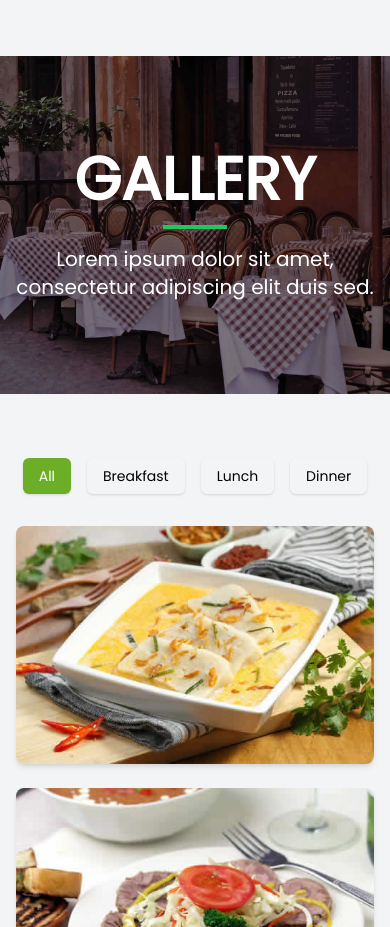
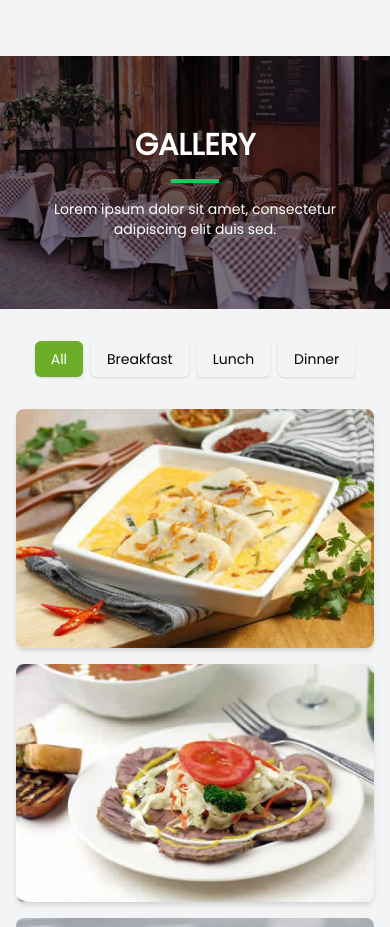
Before and after one commit to MarioBarrera14/TiendaTouche, a Next.js app: page / in a window 390 px wide. Shown: the part 4580-5507 px from the top of the page. Built offline with nearby package versions, Linux system fonts and the light colour scheme.

Commit message:
first commit

```diff
--- a/src/components/galeria/galeria.tsx
+++ b/src/components/galeria/galeria.tsx
@@ -122,25 +122,27 @@ export default function Component() {
 
   return (
     <section id="portfolio" className={`bg-gray-100 ${poppins.className}`}>
+    {/* Sección de la galería */}
     <div
-        className="relative h-[40vh] bg-cover bg-center bg-fixed flex items-center justify-center"
+      className="relative h-[30vh] sm:h-[40vh] bg-cover bg-center bg-fixed flex items-center justify-center"
       style={{
         backgroundImage: "url('img/gallery-bg.jpg?height=1080&width=1920')",
       }}
     >
       <div className="absolute inset-0 bg-black bg-opacity-50"></div>
-        <div className="relative z-10 text-center">
-          <h2 className="text-6xl font-bold mb-4 text-white">GALLERY</h2>
-          <div className="w-16 h-1 bg-green-500 mx-auto mb-4"></div>
-          <p className="text-white text-xl max-w-2xl mx-auto px-4">
+      <div className="relative z-10 text-center px-4">
+        <h2 className="text-3xl sm:text-6xl font-bold mb-4 text-white">GALLERY</h2>
+        <div className="w-12 sm:w-16 h-1 bg-green-500 mx-auto mb-4"></div>
+        <p className="text-white text-sm sm:text-xl max-w-md sm:max-w-2xl mx-auto">
           Lorem ipsum dolor sit amet, consectetur adipiscing elit duis sed.
         </p>
       </div>
     </div>
 
-      <div className="container mx-auto px-4 py-16">
-        <div className="mb-8 ">
-          <ul className="flex justify-center space-x-4 ">
+    {/* Filtros */}
+    <div className="container mx-auto px-4 py-8 sm:py-16">
+      <div className="mb-8">
+        <ul className="flex justify-center space-x-2 sm:space-x-4">
           {["all", "breakfast", "lunch", "dinner"].map((category) => (
             <li key={category}>
               <Button
@@ -158,11 +160,12 @@ export default function Component() {
         </ul>
       </div>
 
-        <div className="grid grid-cols-1 sm:grid-cols-2 md:grid-cols-3 lg:grid-cols-4 gap-6">
+      {/* Galería de imágenes */}
+      <div className="grid grid-cols-1 sm:grid-cols-2 md:grid-cols-3 lg:grid-cols-4 gap-4 sm:gap-6">
         {filteredDishes.map((dish) => (
           <div
             key={dish.id}
-              className="group relative overflow-hidden rounded-lg shadow-md cursor-pointer "
+            className="group relative overflow-hidden rounded-lg shadow-md cursor-pointer"
             onClick={() => openModal(dish.image)}
           >
             <Image
@@ -173,7 +176,7 @@ export default function Component() {
               className="w-full h-auto transition-transform duration-300 group-hover:scale-110"
             />
             <div className="absolute inset-0 bg-[#6dae28] bg-opacity-50 flex items-center justify-center opacity-0 group-hover:opacity-100 transition-opacity duration-300">
-                <h4 className="text-white text-xl font-semibold">
+              <h4 className="text-white text-lg sm:text-xl font-semibold">
                 {dish.name}
               </h4>
             </div>
@@ -182,8 +185,9 @@ export default function Component() {
       </div>
     </div>
 
+    {/* Modal de imagen */}
     <Dialog open={!!selectedImage} onOpenChange={closeModal}>
-        <DialogContent className="max-w-3xl">
+      <DialogContent className="max-w-full sm:max-w-3xl">
         <DialogHeader>
           <DialogTitle>Image Preview</DialogTitle>
           <DialogDescription>
@@ -191,7 +195,7 @@ export default function Component() {
           </DialogDescription>
         </DialogHeader>
         {selectedImage && (
-            <div className="relative aspect-video">
+          <div className="relative w-full h-[200px] sm:h-[400px]">
             <Image
               src={selectedImage}
               alt="Selected dish"
@@ -202,11 +206,11 @@ export default function Component() {
         )}
         <Button
           onClick={closeModal}
-            className="absolute top-2 right-2 bg-white"
+          className="absolute top-2 right-2 bg-transparent hover:bg-opacity-25"
           variant="ghost"
           size="icon"
         >
-            <X className="h-4 w-4 bg-black" />
+          <X className="h-4 w-4" />
           <span className="sr-only">Close</span>
         </Button>
       </DialogContent>
```
Lines whose indentation alone changed are shown as unchanged.
